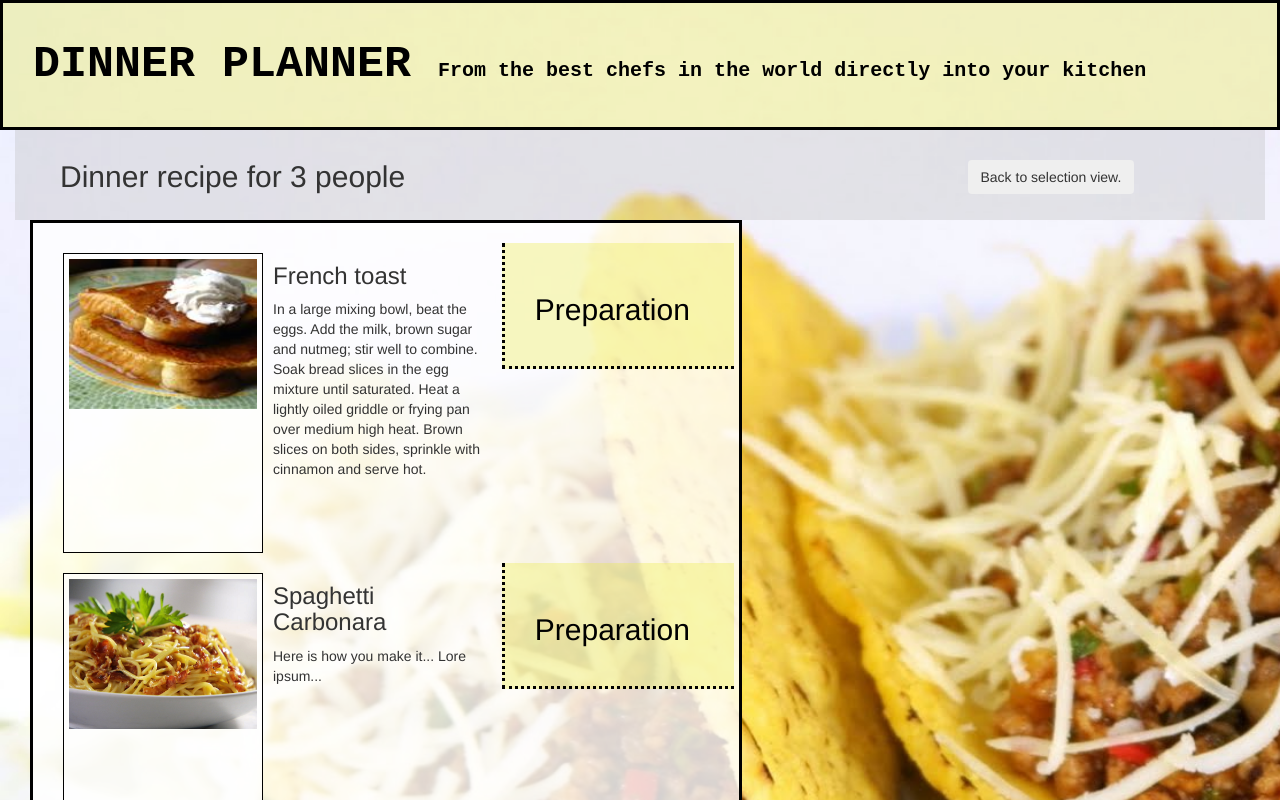
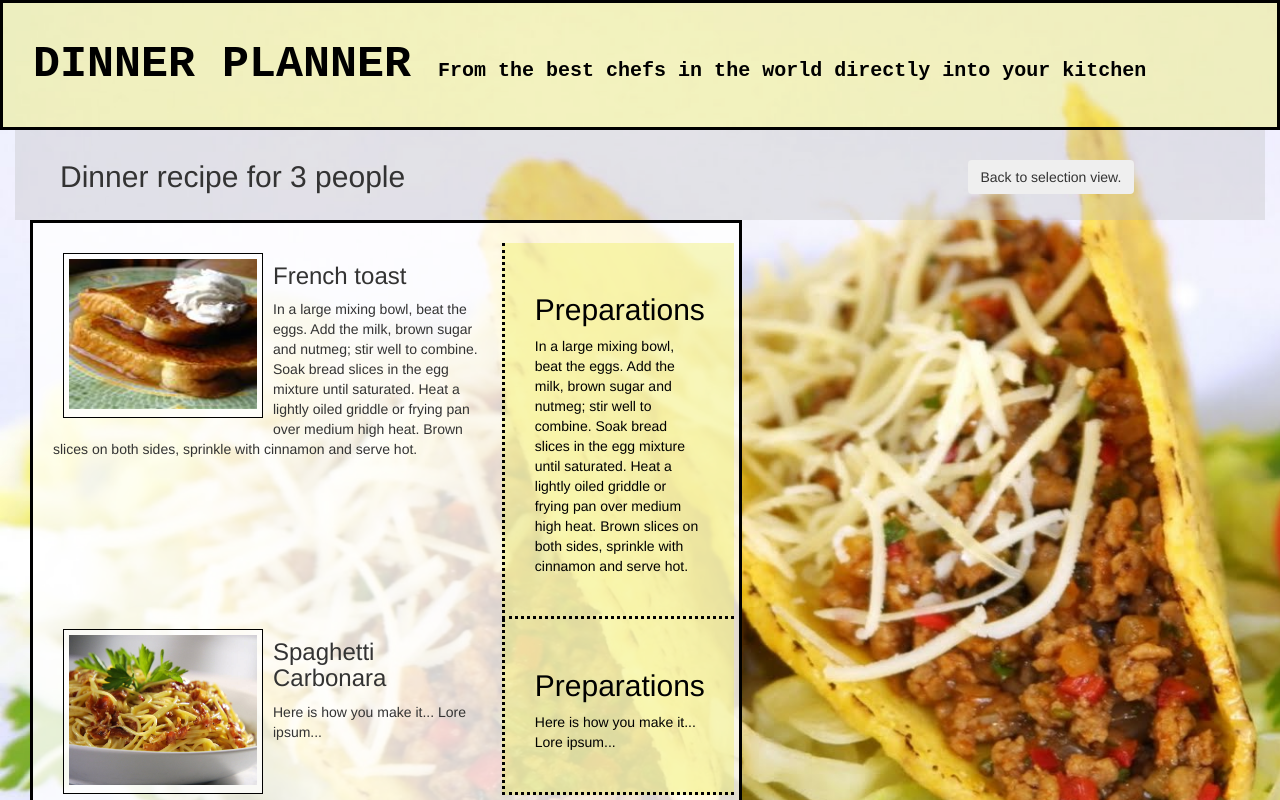
Before and after one commit to Unic0arn/dinnerplanner-html-master, a plain HTML site: page index.html in a window 1280 px wide. Both pictures are taken after a click on the button "Print full recipe.". Shown: the top 800 px of the page. Drawn offline with nearby package versions, Linux system fonts and the light colour scheme.

Commit message:
FullRecipe kind of done
Also added description to dishView.

But it would be fun to add a real description and instruction and also
more dishes to Model.

Perhaps the ingredients should show in the Full recipe?

Also, there's a bug when selecting main course, 2 main courses can be
added to the dinner.

And the button for printing full recipe is misplaced.

```diff
--- a/index.html
+++ b/index.html
@@ -75,10 +75,7 @@
 					</tbody>
 					</table>
 				</div>
-				<div id="dishPreperation" class="col-xs-12">
-					<h2>Instruktioner</h2>
-
-				</div>
+				<div id="dishPreperation" class="col-xs-12"></div>
 
 			</div>
 			<div id="selectorView" class="col-xs-10">
--- a/js/view/cartViewController.js
+++ b/js/view/cartViewController.js
@@ -13,6 +13,7 @@ var CartViewController = function(view, main, model ) {
 		main.switchView('dinnerConfirmationView');
 		main.showView('overviewView');
 		main.updateConfirmation();
+		$('#dishConfirmationHeaderText').html("<h2>My Dinner for " + model.getNumberOfGuests() + " people </h2>");
 
 	});
 
--- a/js/view/dinnerConfirmationView.js
+++ b/js/view/dinnerConfirmationView.js
@@ -3,8 +3,9 @@ var DinnerConfirmationView = function(container,main, model){
     $(container).show();
 
     this.backBtn = $('#backToSelectorBtn');
-    //But this is changed in overviewViewController when button is pressed.
-    $('#dishConfirmationHeaderText').html("<h2>My Dinner for " + model.getNumberOfGuests() + " people </h2>");
+    //But this is changed in overviewViewController when button is pressed. adding
+    //Moved setting of dishConfirmationHeaderText to cartViewController because of bug.
+
 
 
 }
--- a/js/view/dishView.js
+++ b/js/view/dishView.js
@@ -11,6 +11,12 @@ var DishView = function(container, main, model){
 		dishDesc.append("<h2>" + dish.name + "</div>");
 		dishDesc.append("<img src='images/"+dish.image+"'/>");
 		dishDesc.append("<p>" + dish.description + "</p>");
+
+		var dishPreperation = $('#dishPreperation');
+		dishPreperation.html(""); //Clear earlier preparation desc.
+		dishPreperation.html("<h2>Preparations</h2>");
+		dishPreperation.append("<p>" + dish.description + "</p>");
+
 
 		dishDesc.append("<button class='btn' id='backBtn'>Back</button>");
 		this.backBtn = $('#backBtn');
--- a/js/view/fullRecipeView.js
+++ b/js/view/fullRecipeView.js
@@ -23,7 +23,7 @@ this.displayDishes = function(dishes){
 			var div_right 	= $(document.createElement('div'));
 			div_row.addClass("row");
 			div.addClass("col-md-8");
-			div_img.addClass("dish");
+			div_img.addClass("dishImageRecipe");
 			div_right.addClass("col-md-4");
 
 
@@ -42,7 +42,10 @@ this.displayDishes = function(dishes){
 
 			div_row.append(div);
 
-			div_right.html("<h2>Preparation</h2>");
+
+
+			div_right.html("<h2>Preparations</h2>");
+			div_right.append("<p>" + dish.description + "</p>");
 			div_row.append(div_right);
 
             $('#recipeList').append(div_row);
--- a/style.css
+++ b/style.css
@@ -99,6 +99,22 @@ table{
 	background-color: rgba(255, 255, 255, 0.71);
 	-o-text-overflow: ellipsis;
 }
+
+.dishImageRecipe{
+	margin:10px;
+	border: 1px solid black;
+	padding: 5px;
+	width:200px;
+	height:165px;
+	float:left;
+	word-wrap: break-word;
+	overflow:hidden;
+	font-size: 10px;
+	text-overflow: ellipsis;
+	background-color: rgba(255, 255, 255, 0.71);
+	-o-text-overflow: ellipsis;
+}
+
 .dishImage{
 	height:150px;
 	width:100%;
```
